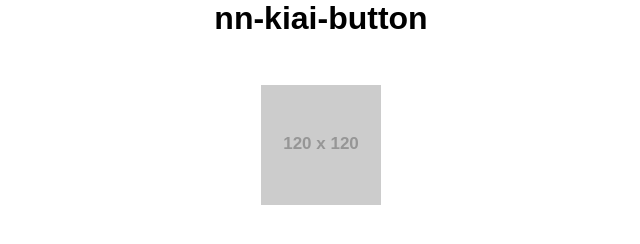
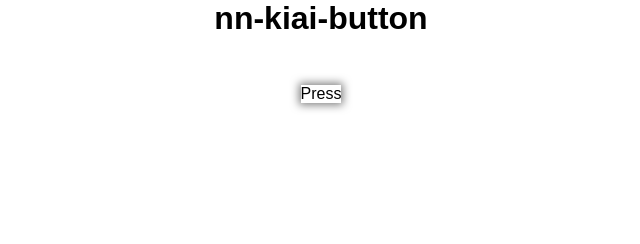
Before and after one commit to nekobato/kiai-button, a website: page docs/index.html in a window 1280 px wide. Shown: the whole page, without its empty margins (319-959 px from the left). Drawn offline with Linux system fonts and the light colour scheme; some packages are replaced by stand-ins of ours; placeholder pictures from the web are drawn by us.

Commit message:
fix: example styles

```diff
--- a/docs/index.html
+++ b/docs/index.html
@@ -12,14 +12,29 @@
     <link rel="stylesheet" href="https://unpkg.com/ress/dist/ress.min.css" />
     <link rel="stylesheet" href="style.css" />
     <script type="text/javascript" src="script.js" defer></script>
+    <style>
+      html {
+        min-height: 100%;
+      }
+      body {
+        height: 100%;
+        display: flex;
+        flex-direction: column;
+        justify-content: center;
+        align-items: center;
+      }
+      h1 {
+        margin: 0 auto auto;
+      }
+      nn-kiai-button {
+        box-shadow: 0 0 8px 2px rgba(0, 0, 0, 0.5);
+      }
+    </style>
   </head>
   <body>
     <h1>nn-kiai-button</h1>
-    <nn-kiai-button hp="100" step="5" style="margin-top: 48px">
-      <img
-        src="https://dummyimage.com/120x120/000/fff&text=Click+me"
-        alt="click me"
-      />
+    <nn-kiai-button color="#ffffff" duration="400" style="margin-top: 48px">
+      Press
     </nn-kiai-button>
   </body>
 </html>
```
